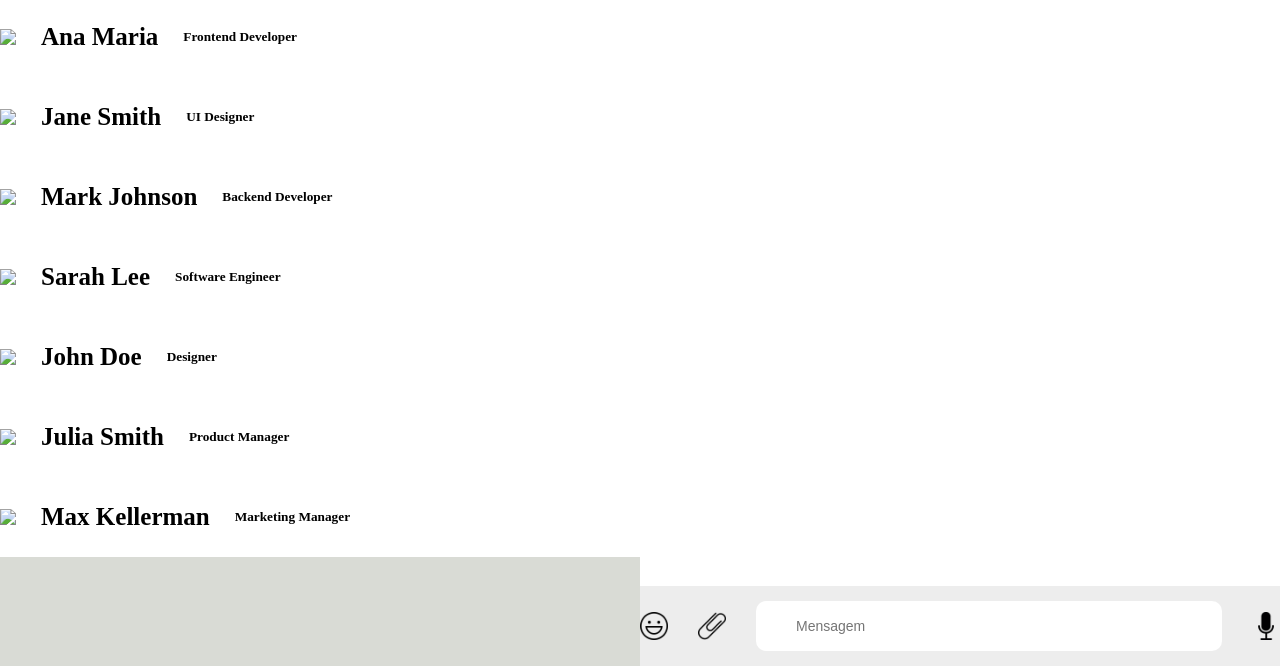
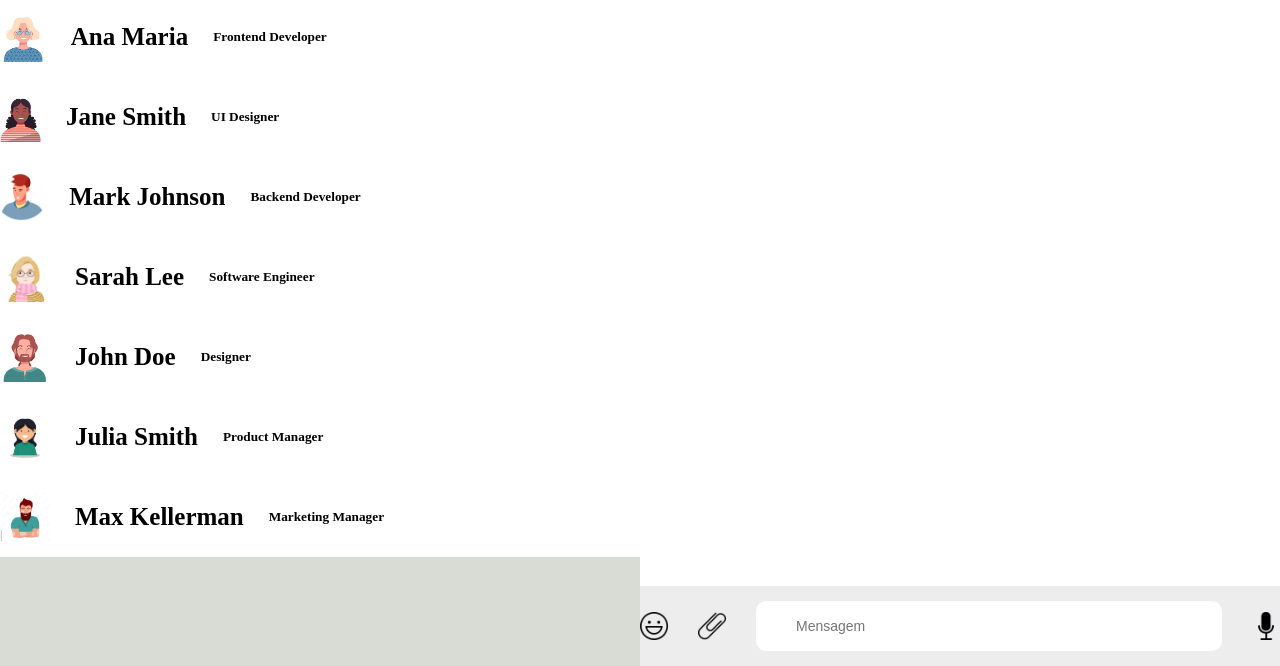
Before and after one commit to rufinoguilherme633/whatsap, a plain HTML site: page index.html in a window 1280 px wide. Shown: the part 134-800 px from the top of the page. Drawn offline with Linux system fonts and the light colour scheme.

Commit message:
javascript

```diff
--- a/contatos.js
+++ b/contatos.js
@@ -1,7 +1,7 @@
 export const contatos = [{
         "name": "Ana Maria",
         "description": "Frontend Developer",
-        "image": "img/contact1.png",
+        "image": "../images/contact1.png",
         "messages": [{
                 "sender": "me",
                 "content": "Hello Leonid, how are you doing today?",
@@ -27,7 +27,7 @@ export const contatos = [{
     {
         "name": "Jane Smith",
         "description": "UI Designer",
-        "image": "img/contact2.png",
+        "image": "../images/contact2.png",
         "messages": [{
                 "sender": "me",
                 "content": "Hi Jane, how's it going?",
@@ -53,7 +53,7 @@ export const contatos = [{
     {
         "name": "Mark Johnson",
         "description": "Backend Developer",
-        "image": "img/contact3.png",
+        "image": "../images/contact3.png",
         "messages": [{
                 "sender": "me",
                 "content": "Hi Mark, how's everything going?",
@@ -79,7 +79,7 @@ export const contatos = [{
     {
         "name": "Sarah Lee",
         "description": "Software Engineer",
-        "image": "img/contact4.png",
+        "image": "../images/contact4.png",
         "messages": [{
                 "sender": "me",
                 "content": "Hey Sarah, como estão as coisas?",
@@ -105,7 +105,7 @@ export const contatos = [{
     {
         "name": "John Doe",
         "description": "Designer",
-        "image": "img/contact5.png",
+        "image": "../images/contact5.png",
         "messages": [{
                 "sender": "John Doe",
                 "content": "Oi, tudo bem?",
@@ -131,7 +131,7 @@ export const contatos = [{
     {
         "name": "Julia Smith",
         "description": "Product Manager",
-        "image": "img/contact6.png",
+        "image": "../images/contact6.png",
         "messages": [{
                 "sender": "Julia Smith",
                 "content": "Oi, como está indo o projeto?",
@@ -157,7 +157,7 @@ export const contatos = [{
     {
         "name": "Max Kellerman",
         "description": "Marketing Manager",
-        "image": "img/contact7.png",
+        "image": "../images/contact7.png",
         "messages": [{
                 "sender": "Max Kellerman",
                 "content": "Ei! Vi que vocês estão com uma nova campanha no ar!",
--- a/css/style.css
+++ b/css/style.css
@@ -15,6 +15,10 @@ body {
     background-color: #fff;
     box-shadow: 0 1px 1px 0 rgba(0, 0, 0, 0.6),;
 } */
+
+.img-person-talking {
+	height: 50px;
+}
 .container {
     display: flex;
     justify-content: center;
--- a/index.html
+++ b/index.html
@@ -118,7 +118,7 @@
                 </ul>
             </div>
 
-            <div class="container-message-submissions">
+            <div class="container-message-submissions" id=container-message-submissions>
 
                 <div class="message exchange">
                     <div class="my-mensage">gfgfgfg</div>
--- a/index.js
+++ b/index.js
@@ -1,13 +1,24 @@
 'use strict'
 import { contatos } from "./contatos.js"
+
+
+// const teste = contatos.forEach(function(mensagem) {
+
+//     console.log(mensagem.messages[0])
+
+// })
+
+
+//console.log(contatos[0].messages[0].sender[1]);
+
 
 const criarContato = (contato) => {
     const contatos = document.createElement('div')
     contatos.classList.add('person-talking')
 
-      const img = document.createElement('img')
-      img.classList.add('img-person-talking')
-      img.src = `./img/${contato.image}`
+    const img = document.createElement('img')
+    img.classList.add('img-person-talking')
+    img.src = `./img/${contato.image}`
 
     const name = document.createElement('h4')
     name.classList.add('name-person-talking')
@@ -17,19 +28,76 @@ const criarContato = (contato) => {
     description.classList.add('last-mensage')
     description.textContent = contato.description
 
-     contatos.append(img, name,description)
-    // contatos.append(name,description)
+    contatos.append(img, name, description)
+        // contatos.append(name,description)
     return contatos
 }
-
-
-
 
 const carregarContato = () => {
     const container = document.getElementById('chatlist')
     const cntatoI = contatos.map(criarContato)
 
-    container.replaceChildren(...cntatoI )
+    container.replaceChildren(...cntatoI)
+}
+carregarContato()
+
+const criarMensagem = (mensagem) => {
+    const mensagens = document.createElement('div')
+    mensagens.classList.add('mensages')
+
+    const msg = document.createElement('p')
+    msg.classList.add('mesage')
+        //msg.textContent = mensagem[1]
+
+    console.log(mensagem.messages[0].content)
+
+    // console.log(mensagem.messages)
+
+
+
+    //console.log(mensagem.messages[1].timestamp)
+    //console.log(mensagem.messages[0].content[0])
+
+
+    mensagens.append(msg)
+
+    return mensagens
 }
 
-carregarContato()
+const carregarHeader = () => {
+    const container = document.getElementById('container-message-submissions')
+    const cntatoI = contatos.map(criarMensagem)
+
+    container.replaceChildren(...cntatoI)
+}
+
+carregarHeader()
+
+
+
+
+
+
+
+// const criarMensagem = (mensagem) => {
+//     const mensagens = document.createElement('div')
+//     mensagens.classList.add('mensages')
+
+//     const mensage = document.createElement('div')
+//     mensage.classList.add('mesage')
+//     mensage.textContent = mensagens.messages
+
+//     mensagens.append(mensage)
+
+//     return mensagens
+// }
+
+// const carregarMEnsagem = () => {
+//     const container = document.getElementById('ms')
+//     const cntatoI = contatos.map(criarMensagem)
+
+//     container.append(...cntatoI)
+
+// }
+
+// carregarMEnsagem()
```
